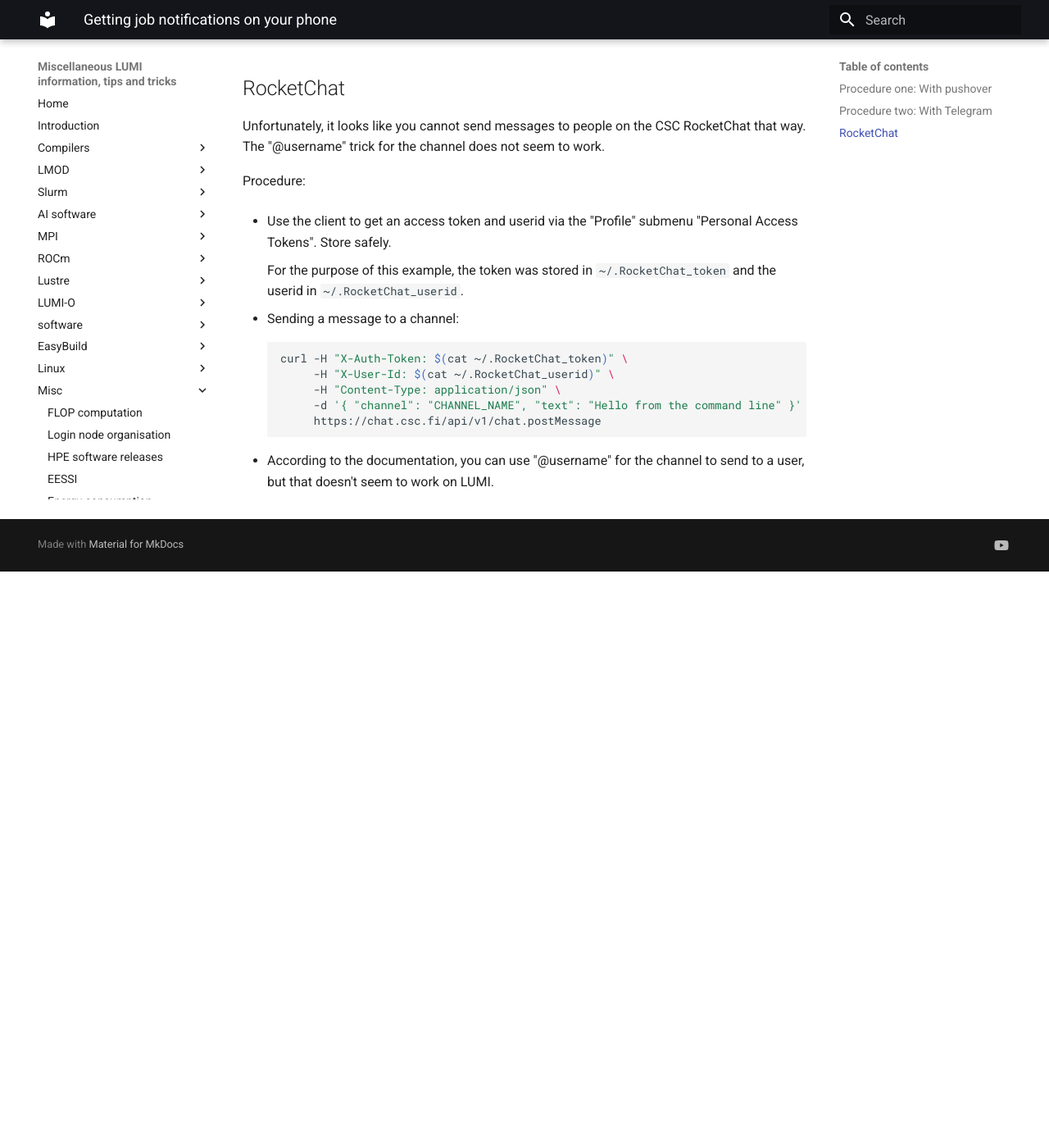
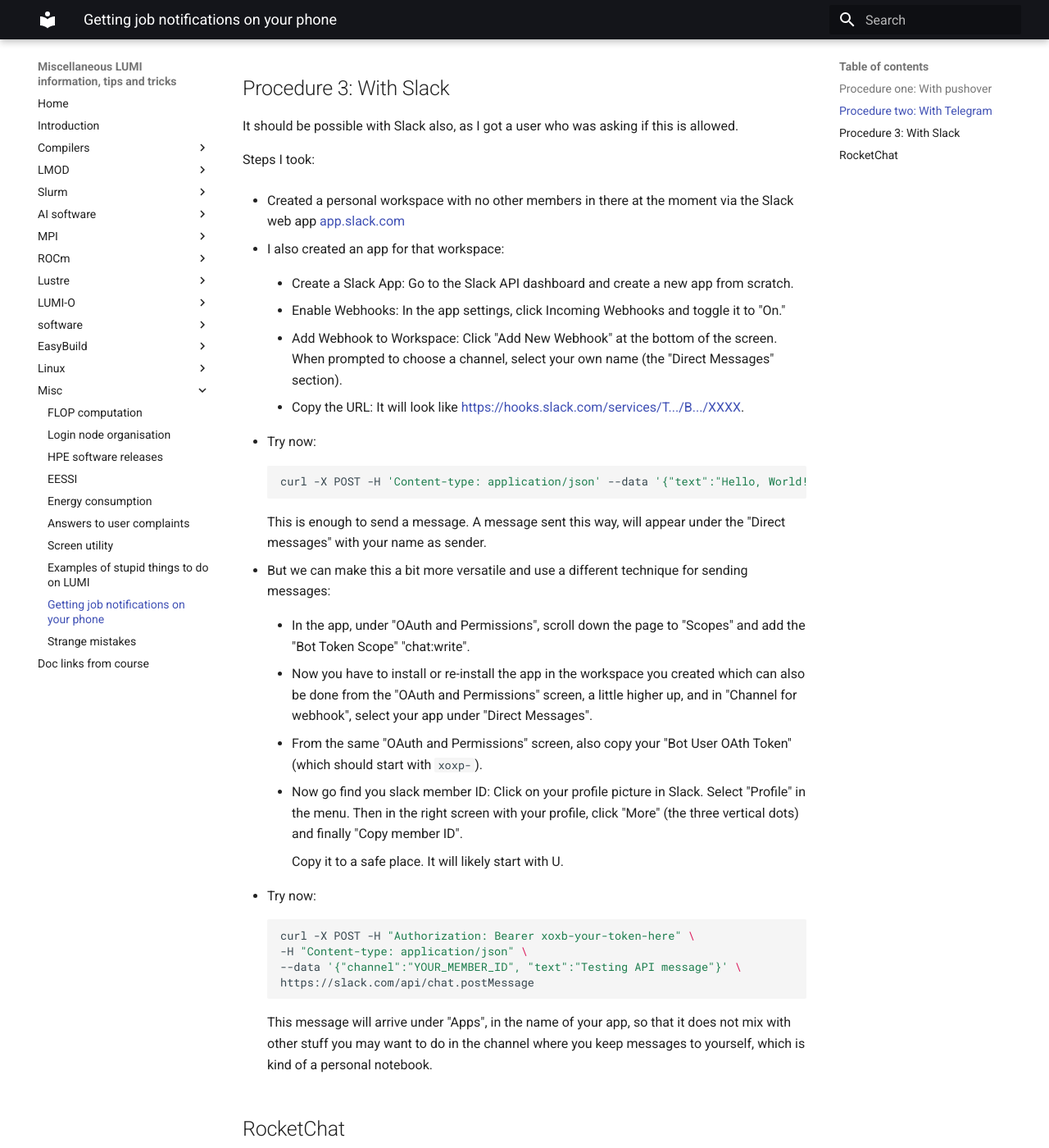
Before and after one commit to klust/LUMI-tips-and-tricks, an MkDocs documentation site: the page built from docs/99_Misc/99_09_Job_notifications.md, in a window 1280 px wide and 1400 px high, scrolled down 1906 px. Shown: the whole window at 82% size. Built offline with MkDocs 1.6.1 and Material for MkDocs 9.7.7, drawn with Linux system fonts in a browser that asks for light colours; before the commit the page ends 2603 px from its top, so only the background shows below that.

Commit message:
Adding notes about job notifications via Slack.

````diff
--- a/docs/99_Misc/99_09_Job_notifications.md
+++ b/docs/99_Misc/99_09_Job_notifications.md
@@ -95,6 +95,72 @@
     to get a message send to Telegram which can then produce a notification.
 
 
+## Procedure 3: With Slack
+
+It should be possible with Slack also, as I got a user who was asking if this is
+allowed.
+
+Steps I took:
+
+-   Created a personal workspace with no other members in there at the moment via
+    the Slack web app [app.slack.com](https://app.slack.com)
+
+-   I also created an app for that workspace:
+
+    -   Create a Slack App: Go to the Slack API dashboard and create
+        a new app from scratch.
+
+    -   Enable Webhooks: In the app settings, click Incoming Webhooks and
+        toggle it to "On."
+
+    -   Add Webhook to Workspace: Click "Add New Webhook" at the bottom of the screen.
+        When prompted to choose a channel, select your own name (the "Direct Messages" section).
+
+    -   Copy the URL: It will look like
+        [https://hooks.slack.com/services/T.../B.../XXXX](https://hooks.slack.com/services/T.../B.../XXXX).
+
+-   Try now:
+
+    ``` bash
+    curl -X POST -H 'Content-type: application/json' --data '{"text":"Hello, World!"}' https://hooks.slack.com/services/T.../B.../XXXX
+    ```
+
+    This is enough to send a message. A message sent this way, will appear under the
+    "Direct messages" with your name as sender.
+
+-   But we can make this a bit more versatile and use a different technique for sending
+    messages:
+
+    -   In the app, under "OAuth and Permissions", scroll down the page to "Scopes"
+        and add the "Bot Token Scope" "chat:write".
+
+    -   Now you have to install or re-install the app in the workspace you created
+        which can also be done from the "OAuth and Permissions" screen, a little higher
+        up, and in "Channel for webhook", select your app under "Direct Messages".
+
+    -   From the same "OAuth and Permissions" screen, also copy your "Bot User OAth Token"
+        (which should start with `xoxp-`).
+
+    -   Now go find you slack member ID: Click on your profile picture in
+        Slack. Select "Profile" in the menu. Then in the right screen with your profile, click "More"
+        (the three vertical dots) and finally "Copy member ID".
+
+        Copy it to a safe place. It will likely start with U.
+
+-   Try now:
+
+    ``` bash
+    curl -X POST -H "Authorization: Bearer xoxb-your-token-here" \
+    -H "Content-type: application/json" \
+    --data '{"channel":"YOUR_MEMBER_ID", "text":"Testing API message"}' \
+    https://slack.com/api/chat.postMessage
+    ```
+
+    This message will arrive under "Apps", in the name of your app, so that it does not mix with
+    other stuff you may want to do in the channel where you keep messages to yourself, which is kind
+    of a personal notebook.
+
+
 ## RocketChat
 
 Unfortunately, it looks like you cannot send messages to people on the CSC RocketChat
````
